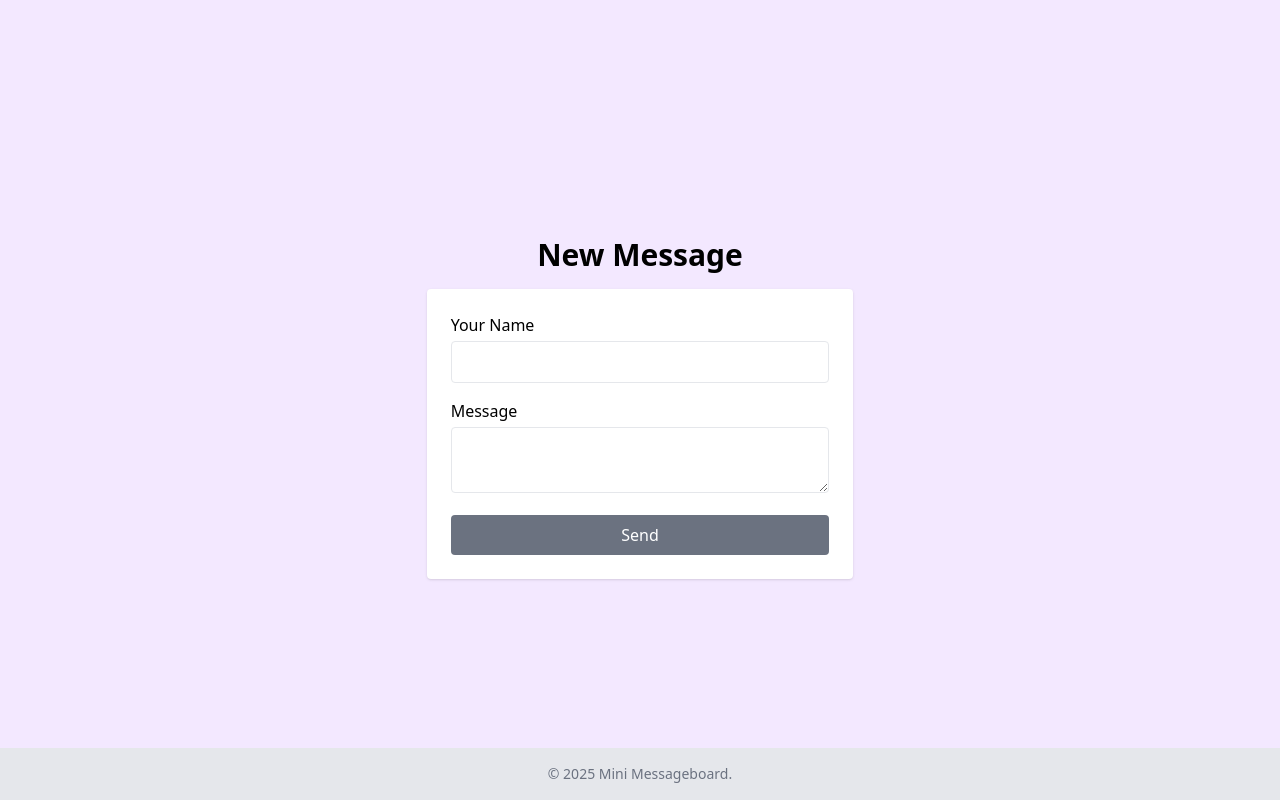
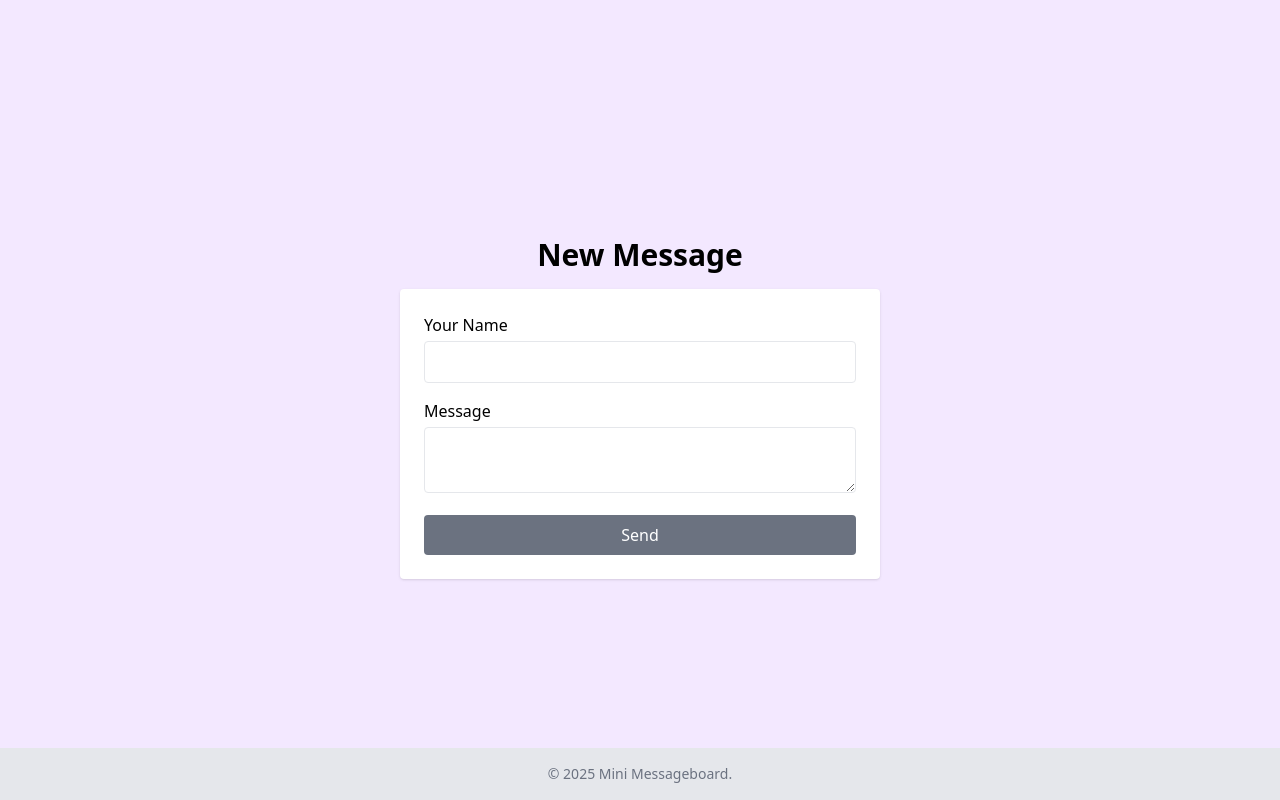
Before and after one commit to Creathorkim/Mini-Message-Board, a Node server app: page /new in a window 1280 px wide. Run offline with Node 20, Linux system fonts and the light colour scheme; some libraries are stand-ins or nearby versions.

Commit message:
Added some styles to my app

```diff
--- a/app.js
+++ b/app.js
@@ -10,7 +10,7 @@ app.set("view engine", "ejs");
 app.use(express.urlencoded({ extended: true }));
 app.use("/", indexRouter);
 
-const PORT = process.env.PORT;
+const PORT = process.env.PORT ;
 
 app.listen(PORT, () => {
   console.log(`Server running at http://localhost:${PORT}`);
--- a/views/form.ejs
+++ b/views/form.ejs
@@ -5,21 +5,22 @@
       <script src="https://cdn.tailwindcss.com"></script>
       <title><%= title %></title>
     </head>
-  <body class="bg-purple-100 flex justify-center items-center min-h-screen">
-    <div class="w-1/3">
+    <body class="bg-purple-100 flex justify-center items-center min-h-screen   ">
+      <div class="w-full max-w-lg h-full px-4" >
         <h1 class="text-3xl font-bold my-4 text-center"><%= title %></h1>
 
         <form
           action="/new"
           method="post"
-        class="space-y-4 bg-white p-6 shadow rounded"
+          class="space-y-4 bg-white p-6 shadow rounded w-full"
+
         >
           <div>
             <label for="name" class="block mb-1">Your Name</label>
             <input
               type="text"
               name="messageUser"
-            class="w-full border rounded p-2 focus:outline-none focus:ring-2 focus:ring-purple-500"
+              class="w-full border rounded p-2 focus:outline-none focus:ring-2 focus:ring-purple-500 w-full"
             />
           </div>
           <div>
@@ -36,7 +37,7 @@
             Send
           </button>
         </form>
+        <%- include("partials/footer") %>
       </div>
     </body>
-  <%- include("partials/footer") %>
   </html>
--- a/views/index.ejs
+++ b/views/index.ejs
@@ -11,7 +11,7 @@
       <a href="/new" class="text-blue-600 hover:underline mb-4 block"
         >Add new message</a
       >
-      <div class="space-y-4">
+      <div class="space-y-4 lg:mb-5">
         <% messages.forEach((msg)=>{ %>
         <div
           class="<%= currentUser === msg.user ? 'flex justify-start' : 'flex justify-end' %>"
@@ -29,6 +29,6 @@
         <% }) %>
       </div>
     </div>
-    <%- include("partials/footer") %>
+     <%- include("partials/footer") %>
   </body>
 </html>
--- a/views/partials/footer.ejs
+++ b/views/partials/footer.ejs
@@ -8,6 +8,7 @@
   <body>
     <footer
       class="fixed bottom-0 w-full left-0 text-center text-sm text-gray-500 bg-gray-200 p-4"
+
     >
       &copy; <%= new Date().getFullYear() %> Mini Messageboard.
     </footer>
```
Lines whose indentation alone changed are shown as unchanged.
